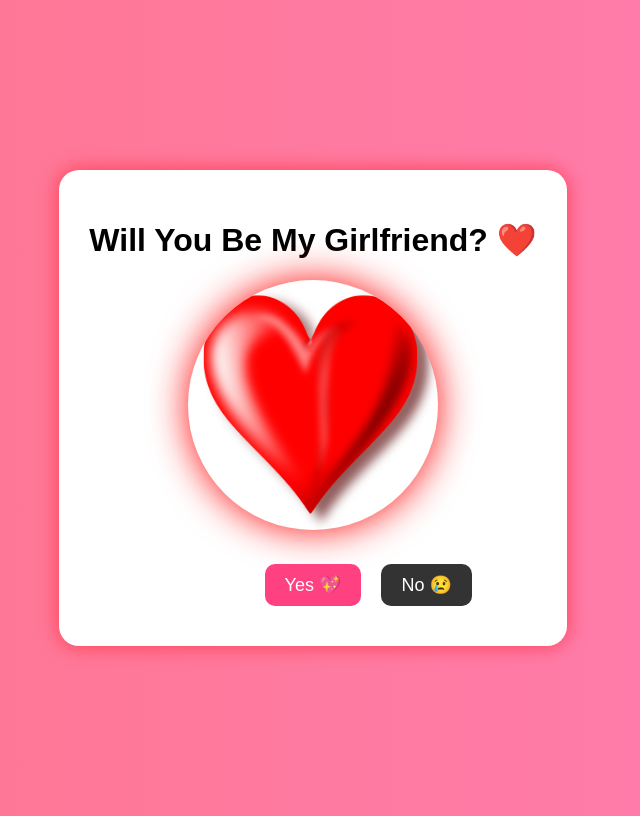
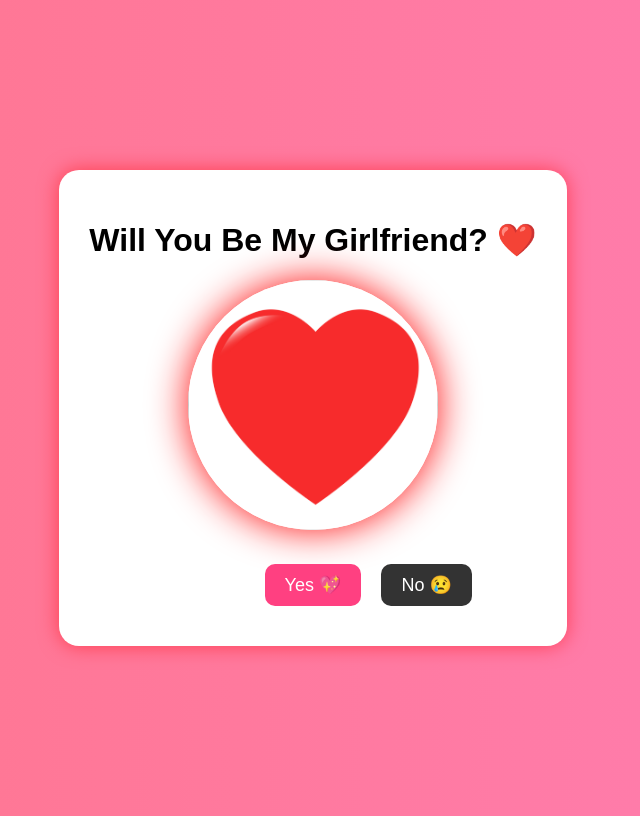
Before and after one commit to Aadarshkumarsingh8084/Will-You-Be-My-Girlfriend, a plain HTML site: page index.html in a window 1280 px wide. Shown: the whole page, without its empty margins (327-967 px from the left). Drawn offline with Linux system fonts and the light colour scheme.

Commit message:
Update index.html

```diff
--- a/index.html
+++ b/index.html
@@ -10,7 +10,7 @@
     <div class="container">
         <h1>Will You Be My Girlfriend? ❤️</h1>
         <div class="photo-container">
-            <img src="https://github.com/Aadarshkumarsingh8084/Will-You-Be-My-Girlfriend/blob/f42da5f98e17ffe0ac2db5d1fbf66ed497489568/R.png" alt="Romantic Photo" class="glowing-photo">
+            <img src="https://github.com/Aadarshkumarsingh8084/Will-You-Be-My-Girlfriend/blob/99c8331839836c3620825271acf4879313819472/R.jpg" alt="Romantic Photo" class="glowing-photo">
         </div>
         <div class="buttons">
             <button class="yes-button" onclick="yesClicked()">Yes 💖</button>
```
